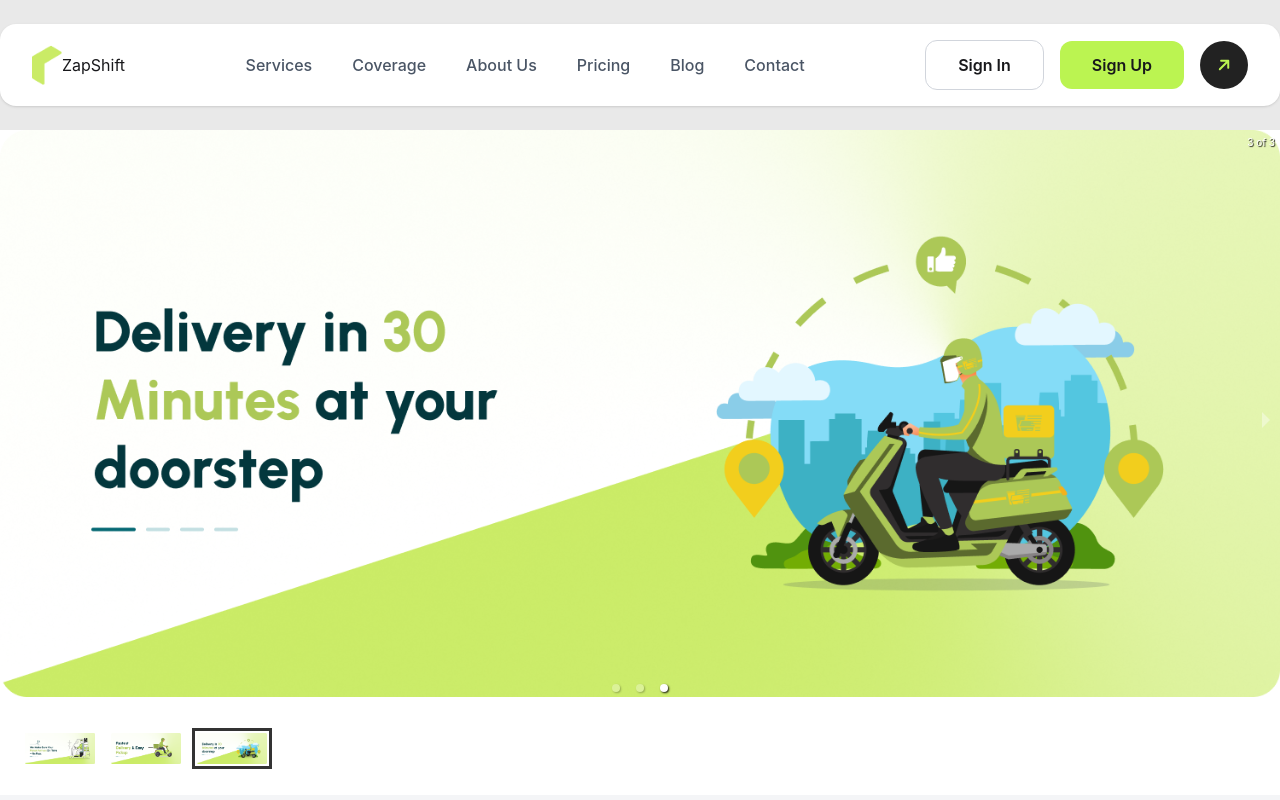
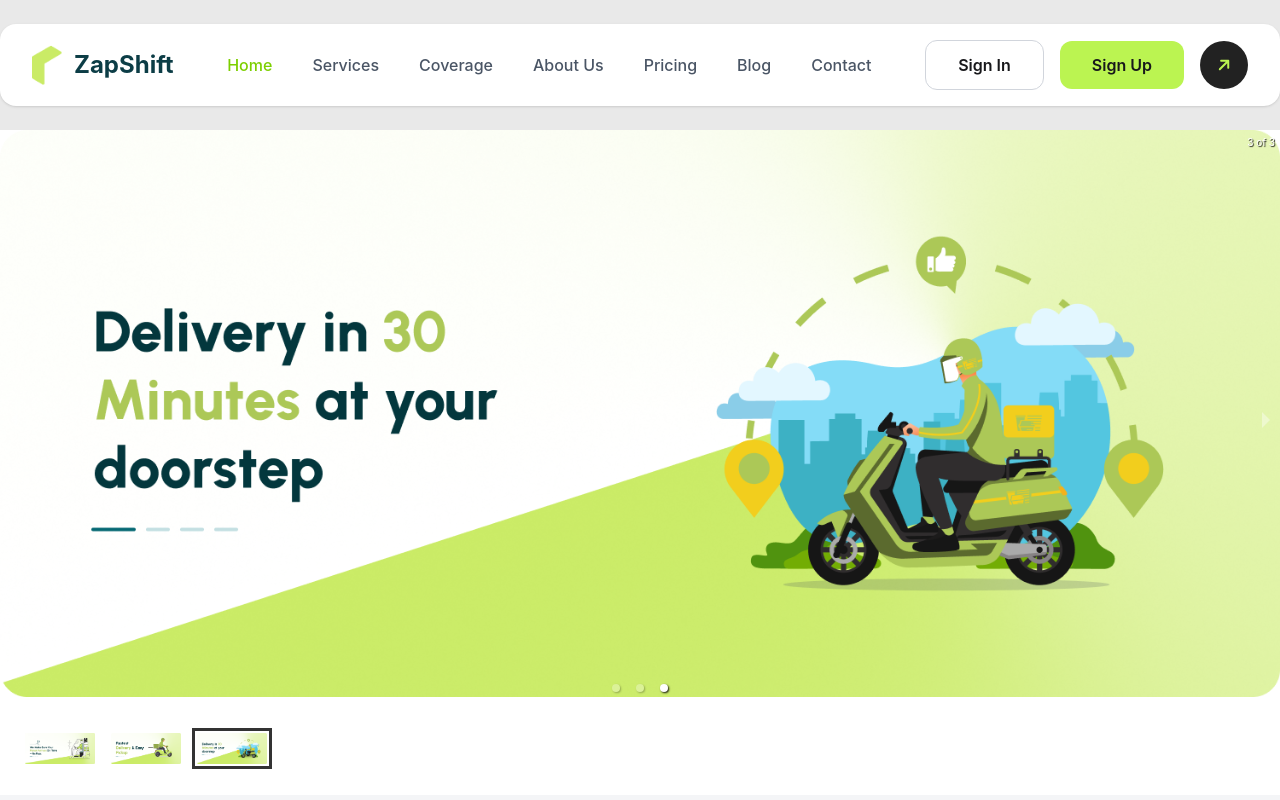
Before and after one commit to mizanurrahman017/Zap-Shift, a React (Vite) app: page / in a window 1280 px wide. Shown: the top 800 px of the page. Built offline with nearby package versions, Linux system fonts and the light colour scheme.

Commit message:
location add

```diff
--- a/package.json
+++ b/package.json
@@ -12,10 +12,12 @@
   "dependencies": {
     "@tailwindcss/vite": "^4.3.1",
     "daisyui": "^5.6.18",
+    "leaflet": "^1.9.4",
     "lucide-react": "^1.24.0",
     "react": "^19.2.7",
     "react-dom": "^19.2.7",
     "react-icons": "^5.6.0",
+    "react-leaflet": "^5.0.0",
     "react-responsive-carousel": "^3.2.23",
     "react-router": "^7.18.0",
     "swiper": "^14.0.5",
--- a/src/Pages/Shared/Navbar/Nabvar.jsx
+++ b/src/Pages/Shared/Navbar/Nabvar.jsx
@@ -1,14 +1,16 @@
 import React from "react";
+import { NavLink } from "react-router";
 import { FaArrowUp } from "react-icons/fa6";
 
 const Navbar = () => {
   const links = [
-    { name: "Services", path: "#" },
-    { name: "Coverage", path: "#" },
-    { name: "About Us", path: "#" },
-    { name: "Pricing", path: "#" },
-    { name: "Blog", path: "#" },
-    { name: "Contact", path: "#" },
+    { name: "Home", path: "/" },
+    { name: "Services", path: "/services" },
+    { name: "Coverage", path: "/coverage" },
+    { name: "About Us", path: "/about" },
+    { name: "Pricing", path: "/pricing" },
+    { name: "Blog", path: "/blog" },
+    { name: "Contact", path: "/contact" },
   ];
 
   return (
@@ -16,42 +18,58 @@ const Navbar = () => {
       <div className="max-w-7xl mx-auto bg-white rounded-2xl px-8 py-4 flex items-center justify-between shadow-sm">
 
         {/* Logo */}
-        <div className="flex items-center">
-
+        <NavLink to="/" className="flex items-center gap-3">
           <img
             src="/src/assets/logo.png"
             alt="ZapShift Logo"
             className="h-10 object-contain"
           />
-          <h3 className="f">ZapShift</h3>
-        </div>
+          <h3 className="text-2xl font-bold text-[#0C3D46]">
+            ZapShift
+          </h3>
+        </NavLink>
 
         {/* Menu */}
         <nav className="hidden lg:flex items-center gap-10">
           {links.map((link) => (
-            <a
+            <NavLink
               key={link.name}
-              href={link.path}
-              className="text-gray-600 hover:text-lime-500 transition duration-300 font-medium"
+              to={link.path}
+              className={({ isActive }) =>
+                `font-medium transition duration-300 ${
+                  isActive
+                    ? "text-lime-500"
+                    : "text-gray-600 hover:text-lime-500"
+                }`
+              }
             >
               {link.name}
-            </a>
+            </NavLink>
           ))}
         </nav>
 
         {/* Buttons */}
         <div className="flex items-center gap-4">
-          <button className="border border-gray-300 px-8 py-3 rounded-xl font-semibold hover:bg-gray-100 transition">
+          <NavLink
+            to="/signin"
+            className="border border-gray-300 px-8 py-3 rounded-xl font-semibold hover:bg-gray-100 transition"
+          >
             Sign In
-          </button>
+          </NavLink>
 
-          <button className="bg-lime-300 px-8 py-3 rounded-xl font-semibold hover:bg-lime-400 transition">
+          <NavLink
+            to="/signup"
+            className="bg-lime-300 px-8 py-3 rounded-xl font-semibold hover:bg-lime-400 transition"
+          >
             Sign Up
-          </button>
+          </NavLink>
 
-          <button className="w-12 h-12 rounded-full bg-[#222222] text-lime-300 flex items-center justify-center hover:rotate-45 transition duration-300">
+          <NavLink
+            to="/contact"
+            className="w-12 h-12 rounded-full bg-[#222222] text-lime-300 flex items-center justify-center hover:rotate-45 transition duration-300"
+          >
             <FaArrowUp className="rotate-45" />
-          </button>
+          </NavLink>
         </div>
       </div>
     </header>
--- a/src/Routes/Router.jsx
+++ b/src/Routes/Router.jsx
@@ -1,6 +1,8 @@
 import { createBrowserRouter } from "react-router";
 import RootLayout from "../Layouts/RootLayout";
 import Home from "../Pages/Home/Home/Home";
+import Coverage from "../Pages/Coverage/Coverage";
+
 
 export const router = createBrowserRouter([
   {
@@ -10,6 +12,10 @@ export const router = createBrowserRouter([
         {
             index:true,
             Component: Home,
+        },
+        {
+          path:'coverage',
+          Component:Coverage,
         }
     ]
   },
```
Also changed, not shown: 1 other file (tests, documents, lock files or other folders).
